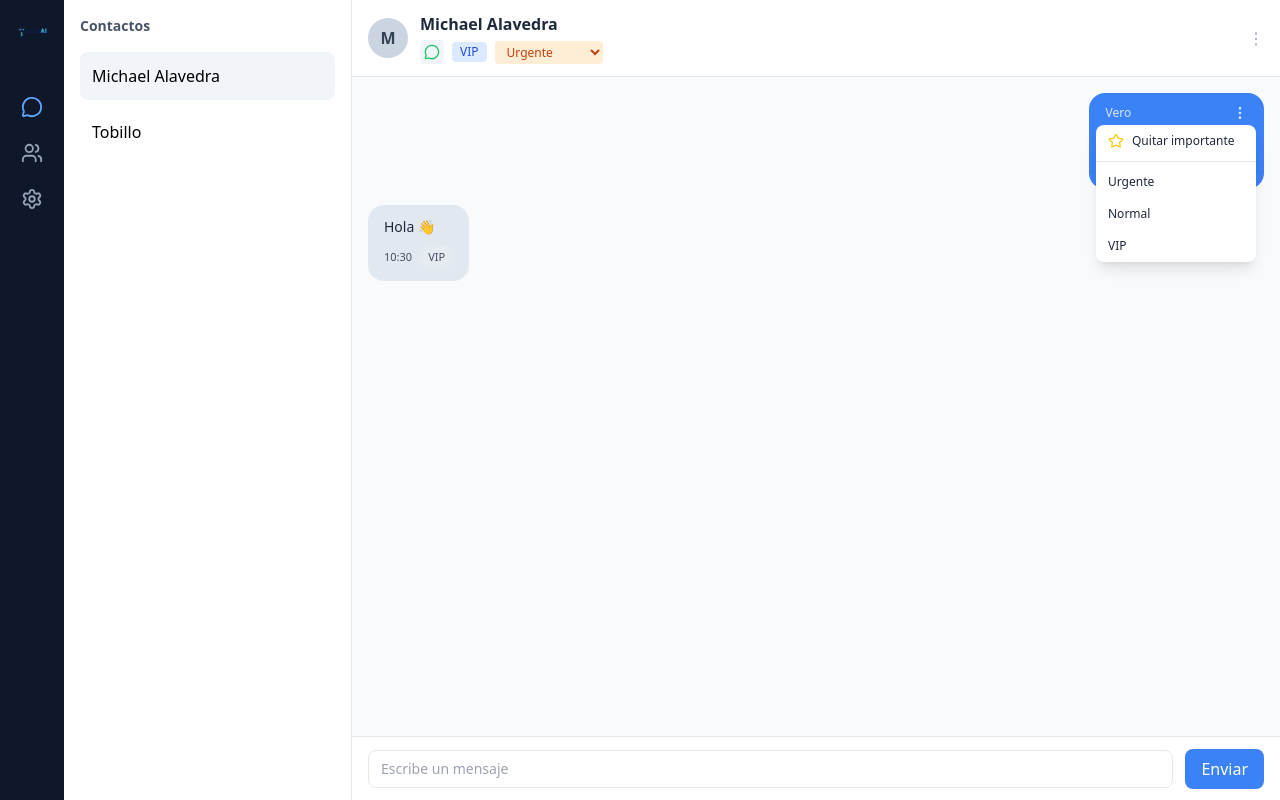
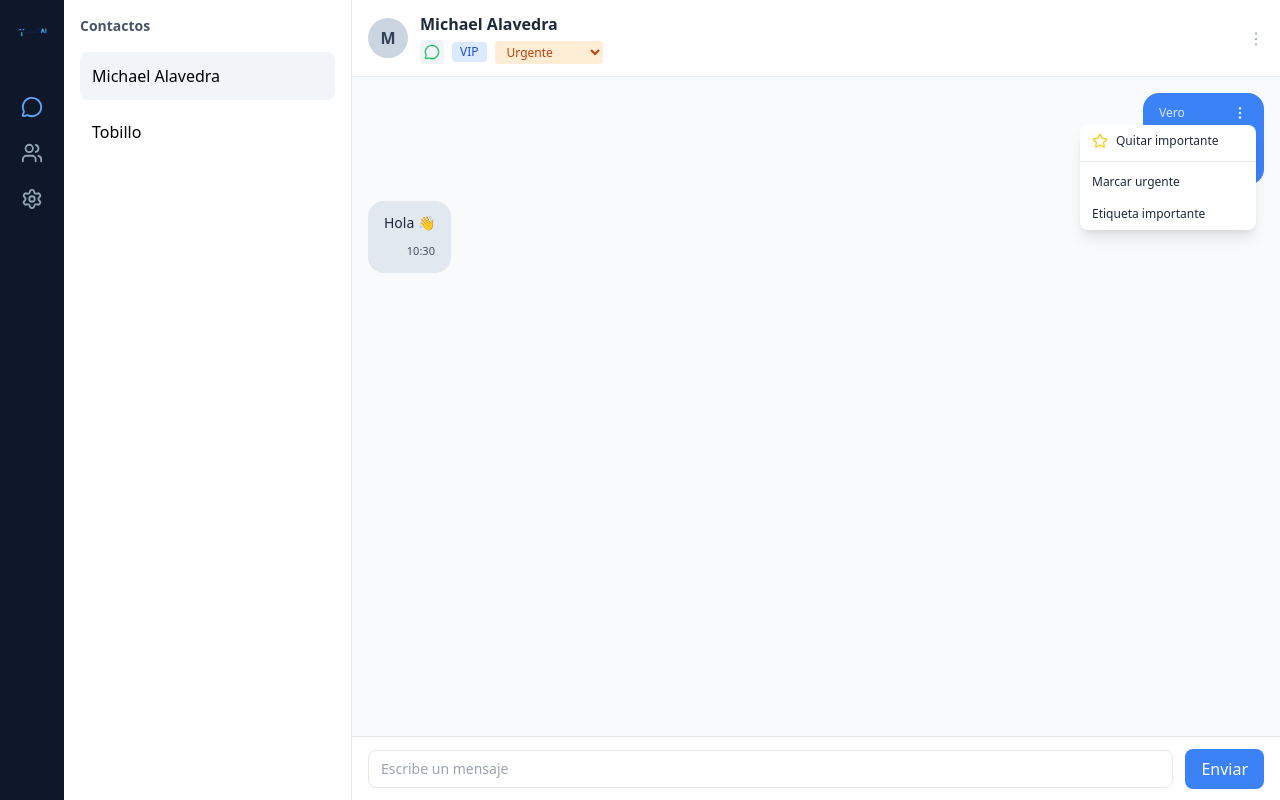
Before and after one commit to VeckaAR/staffai-frontend, a React (Vite) app: page /chat in a window 1280 px wide. Both pictures are taken after a click on the button 1240 px from the left and 113 px from the top of the page. Built offline with nearby package versions, Linux system fonts and the light colour scheme.

Commit message:
Message bubble: etiquetas Urgente/Importante opcionales y checks visibles

```diff
--- a/src/components/chat/MessageBubble.jsx
+++ b/src/components/chat/MessageBubble.jsx
@@ -7,7 +7,7 @@ export default function MessageBubble({
   sender,
   isOwn = false,
   status = "sent", // sent | delivered | read
-  tag: initialTag,
+  tag: initialTag = null, // "urgent" | "important" | null
   important: initialImportant = false,
 }) {
   const [menuOpen, setMenuOpen] = useState(false);
@@ -29,15 +29,33 @@ export default function MessageBubble({
     return null;
   };
 
+  const renderTag = () => {
+    if (!tag) return null;
+
+    if (tag === "urgent") {
+      return (
+        <span className="px-2 py-0.5 rounded-full bg-sky-100 text-sky-700 text-[10px] font-medium">
+          Urgente
+        </span>
+      );
+    }
+
+    if (tag === "important") {
+      return (
+        <span className="px-2 py-0.5 rounded-full bg-yellow-100 text-yellow-700 text-[10px] font-medium">
+          Importante
+        </span>
+      );
+    }
+
+    return null;
+  };
+
   return (
     <div className={`flex ${isOwn ? "justify-end" : "justify-start"} mb-4`}>
       <div
         className={`relative max-w-[70%] rounded-2xl px-4 py-3 text-sm
-        ${
-          isOwn
-            ? "bg-blue-500 text-white"
-            : "bg-slate-200 text-slate-800"
-        }`}
+        ${isOwn ? "bg-blue-500 text-white" : "bg-slate-200 text-slate-800"}`}
       >
         {/* Header (solo enviados) */}
         {isOwn && (
@@ -50,9 +68,10 @@ export default function MessageBubble({
           </div>
         )}
 
-        {/* Dropdown */}
+        {/* Dropdown menú */}
         {menuOpen && isOwn && (
-          <div className="absolute right-2 top-8 z-10 bg-white text-slate-800 text-xs rounded-lg shadow-lg w-40">
+          <div className="absolute right-2 top-8 z-10 bg-white text-slate-800 text-xs rounded-lg shadow-lg w-44">
+            {/* Importante */}
             <button
               className="w-full px-3 py-2 hover:bg-slate-100 flex items-center gap-2"
               onClick={() => {
@@ -66,18 +85,29 @@ export default function MessageBubble({
 
             <div className="border-t my-1" />
 
-            {["Urgente", "Normal", "VIP"].map((label) => (
+            {/* Urgente */}
             <button
-                key={label}
               className="w-full px-3 py-2 hover:bg-slate-100 text-left"
               onClick={() => {
-                  setTag(label);
+                setTag(tag === "urgent" ? null : "urgent");
                 setMenuOpen(false);
               }}
             >
-                {label}
+              {tag === "urgent" ? "Quitar urgente" : "Marcar urgente"}
             </button>
-            ))}
+
+            {/* Importante como etiqueta */}
+            <button
+              className="w-full px-3 py-2 hover:bg-slate-100 text-left"
+              onClick={() => {
+                setTag(tag === "important" ? null : "important");
+                setMenuOpen(false);
+              }}
+            >
+              {tag === "important"
+                ? "Quitar etiqueta importante"
+                : "Etiqueta importante"}
+            </button>
           </div>
         )}
 
@@ -88,16 +118,15 @@ export default function MessageBubble({
         <div className="flex items-center justify-end gap-2 mt-2 text-[11px] opacity-80">
           <span>{time}</span>
 
-          {tag && (
-            <span className="px-2 py-0.5 rounded-full bg-white/20">
-              {tag}
-            </span>
-          )}
+          {/* Etiqueta (solo si existe) */}
+          {renderTag()}
 
+          {/* Estrella */}
           {important && (
             <Star className="w-4 h-4 text-yellow-300 fill-yellow-300" />
           )}
 
+          {/* Checks */}
           {isOwn && renderStatusIcon()}
         </div>
       </div>
```
Lines whose indentation alone changed are shown as unchanged.
